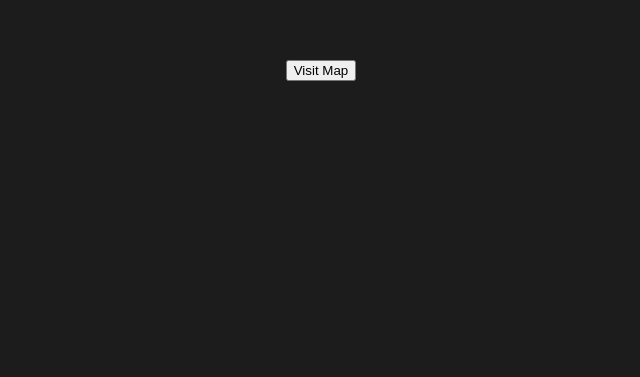
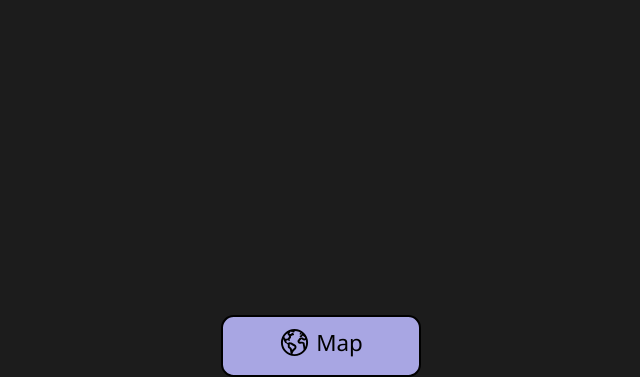
Before and after one commit to EmoruwaTolu/uottaparkmain, a React (Create React App) app: page /home in a window 1280 px wide. Shown: the part 965-1342 px from the top of the page, without its empty margins (319-959 px from the left). Before the commit the page ends 1046 px from the top, so only its background shows below. Built offline with nearby package versions, Linux system fonts and the light colour scheme.

Commit message:
added map button changes

```diff
--- a/src/Home/home.css
+++ b/src/Home/home.css
@@ -3,6 +3,26 @@
     flex-direction: column;
     align-items: center;
     justify-content: center;
-    margin-top: 75%;
+    margin-top: 95%;
     gap: 10px;
 }
+
+.visit-map-button {
+    border: 2px solid #000000;
+    background-color: rgb(168, 166, 227);
+    color: black;
+    text-align: center;
+    font-size: 1.4rem;
+    border-radius: 0.8rem;
+    padding: 10px 20px;
+    width: 200px;
+    font-family: 'Segoe UI', Tahoma, Geneva, Verdana, sans-serif;
+}
+
+.buttonTextMap {
+    vertical-align:top;
+}
+
+.globeIcon {
+    width: 20%;
+}
--- a/src/Home/home.js
+++ b/src/Home/home.js
@@ -1,7 +1,8 @@
 import Navbar from '../Navbar/navbar';
 import { Link } from "react-router-dom";
 import ParkingMap from '../MapToggle/map';
-import './home.css'
+import './home.css';
+import EarthIcon from './earth-outline.svg';
 
 function Home() {
   return (
@@ -9,10 +10,13 @@ function Home() {
         <Navbar />
         <div>
             <div className='parking-watch-list'>
+
             </div>
             <div className='visit-map'>
                 <Link to={'/map'}>
-                  <button className='visitMapButton'>Visit Map</button>
+                  <button className='visit-map-button'>
+                    <img className='globeIcon' src={EarthIcon} alt='globe'></img> <span className='buttonTextMap'> Map</span>
+                  </button>
                 </Link>
             </div>
         </div>
--- a/src/MapToggle/map-toggle.css
+++ b/src/MapToggle/map-toggle.css
@@ -31,7 +31,7 @@
 }
 .map-filters{
     height: 30vh;
-    background-color: blueviolet;
+    background-color: #2d2a58fa;
     width: 100%;
     z-index: 2;
     bottom: 0%;
```
Also changed, not shown: src/Home/earth-outline.svg (added).
